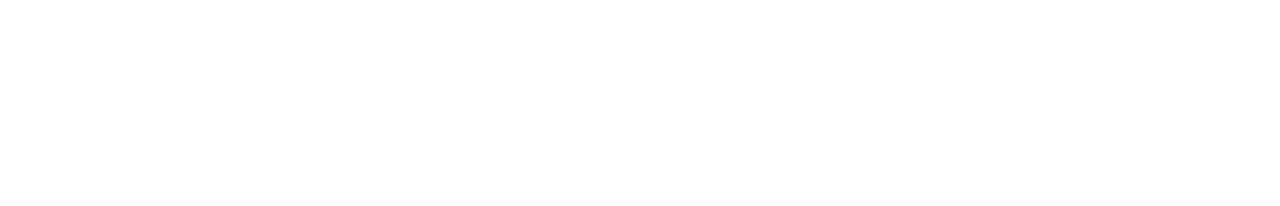
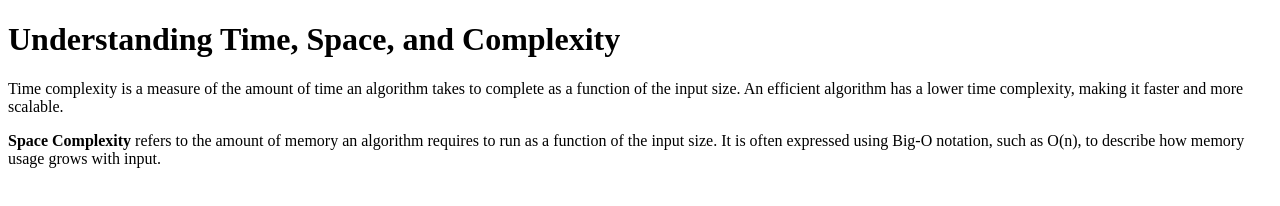
Before and after one commit to acciojob/time-and-space-complexity-Swethashivani, a website: page main.html in a window 1280 px wide. Drawn offline with Linux system fonts and the light colour scheme.

Commit message:
created a submission

```diff
--- a/main.html
+++ b/main.html
@@ -4,13 +4,18 @@
 
 <head>
 	<link rel="stylesheet" href="styles.css">
+	 <title>Time and Space Complexity</title>
 </head>
 
 <body>
 	<!-- the entire body must be written by student -->
     <script type="text/javascript" src="./script.js">
 </script>
-
+<h1>Understanding Time, Space, and Complexity</h1>
+    <p>Time complexity is a measure of the amount of time an algorithm takes to complete as a function of the input size. An efficient algorithm has a lower time complexity, making it faster and more scalable.</p>
+    <p><b>Space Complexity</b> refers to the amount of memory an algorithm requires to run as a function of the input size. It is often expressed using Big-O notation, such as O(n), to describe how memory usage grows with input.</p>
+</body>
+</html>
 </body>
 
 </html>
```
